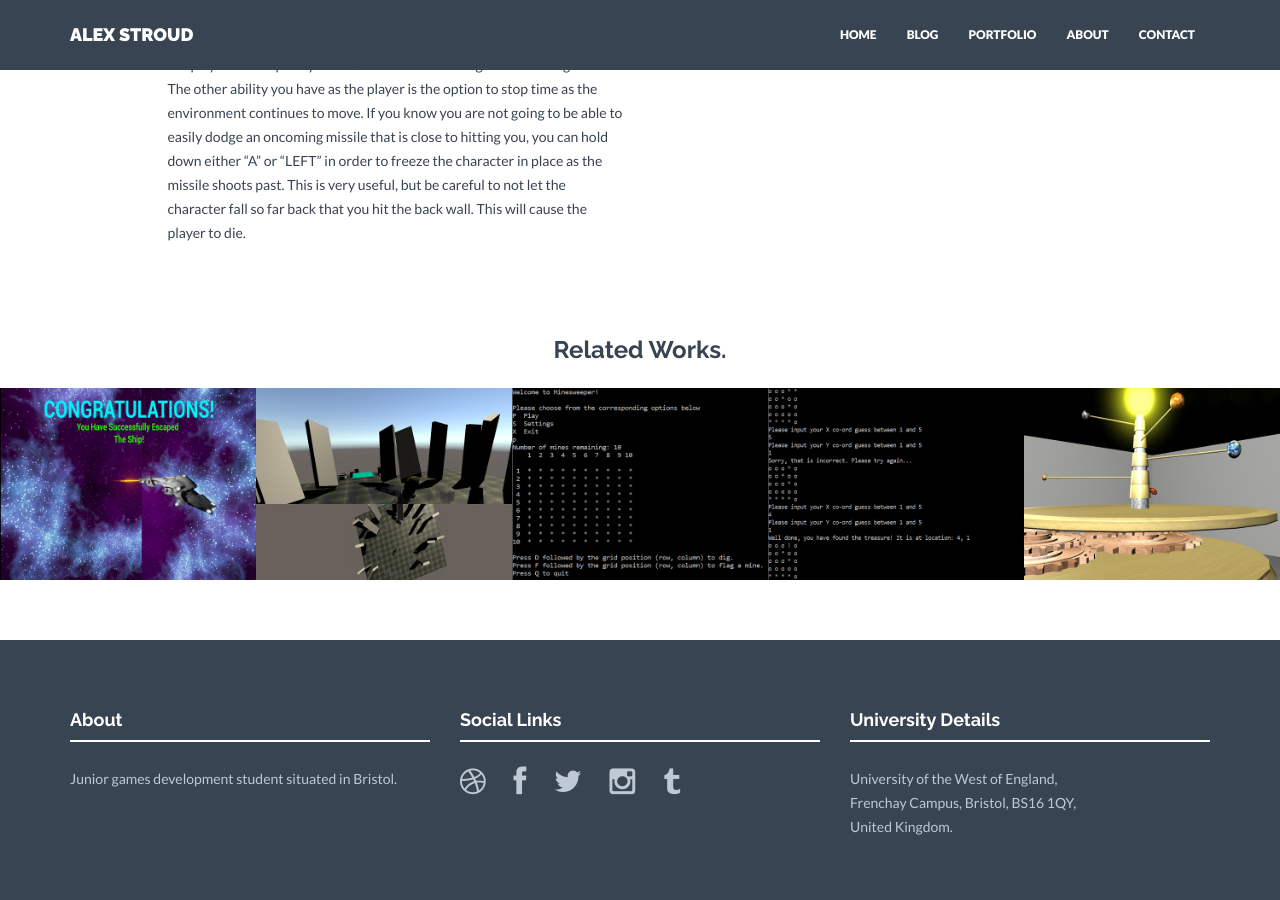
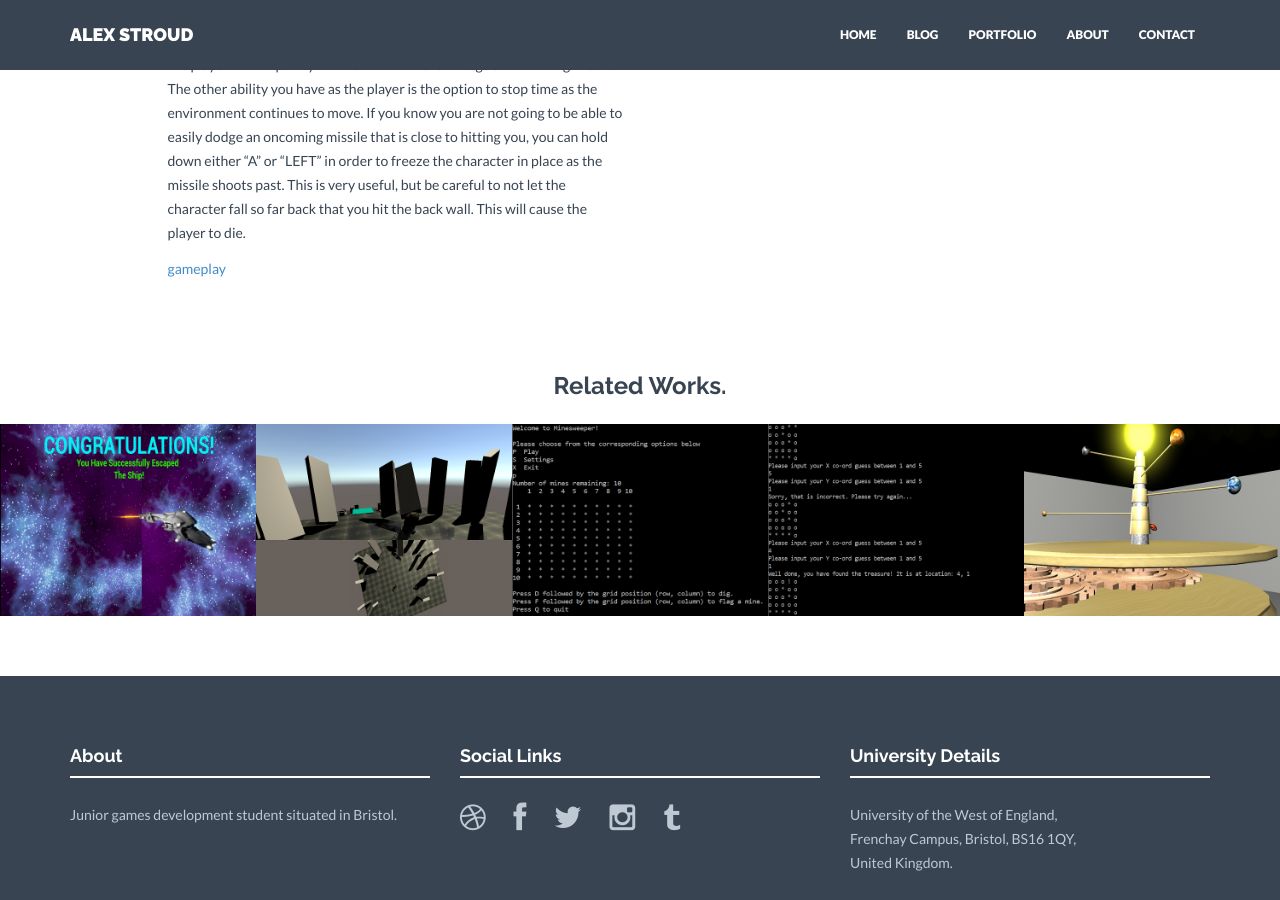
Before and after one commit to Stroudie2/Stroudie2.github.io, a Jekyll site: the page built from _projects/2017-12-13-endless-runner-game.markdown, in a window 1280 px wide and 900 px high, scrolled down 1383 px. Built offline with Jekyll 4.4.1, drawn with Linux system fonts in a browser that asks for light colours; nearby versions of some CDN libraries.

Commit message:
Update 2017-12-13-endless-runner-game.markdown

```diff
--- a/_projects/2017-12-13-endless-runner-game.markdown
+++ b/_projects/2017-12-13-endless-runner-game.markdown
@@ -29,3 +29,5 @@ This game features constant automatic movement where the player's score will inc
 
 The player has access to two different abilities that can be especially useful for dodging the flying projectiles. If the player holds down the "D" or "RIGHT" key while playing, they will start speeding up faster than the environment, causing them to run forward. While running, the constant score will increase at a higher rate than standard movement. It also allows the player to run quickly down a hill in order to dodge an oncoming missile.
 The other ability you have as the player is the option to stop time as the environment continues to move. If you know you are not going to be able to easily dodge an oncoming missile that is close to hitting you, you can hold down either "A" or "LEFT" in order to freeze the character in place as the missile shoots past. This is very useful, but be careful to not let the character fall so far back that you hit the back wall. This will cause the player to die.
+
+[gameplay](https://youtu.be/vPfuuuFcyLE)
```
